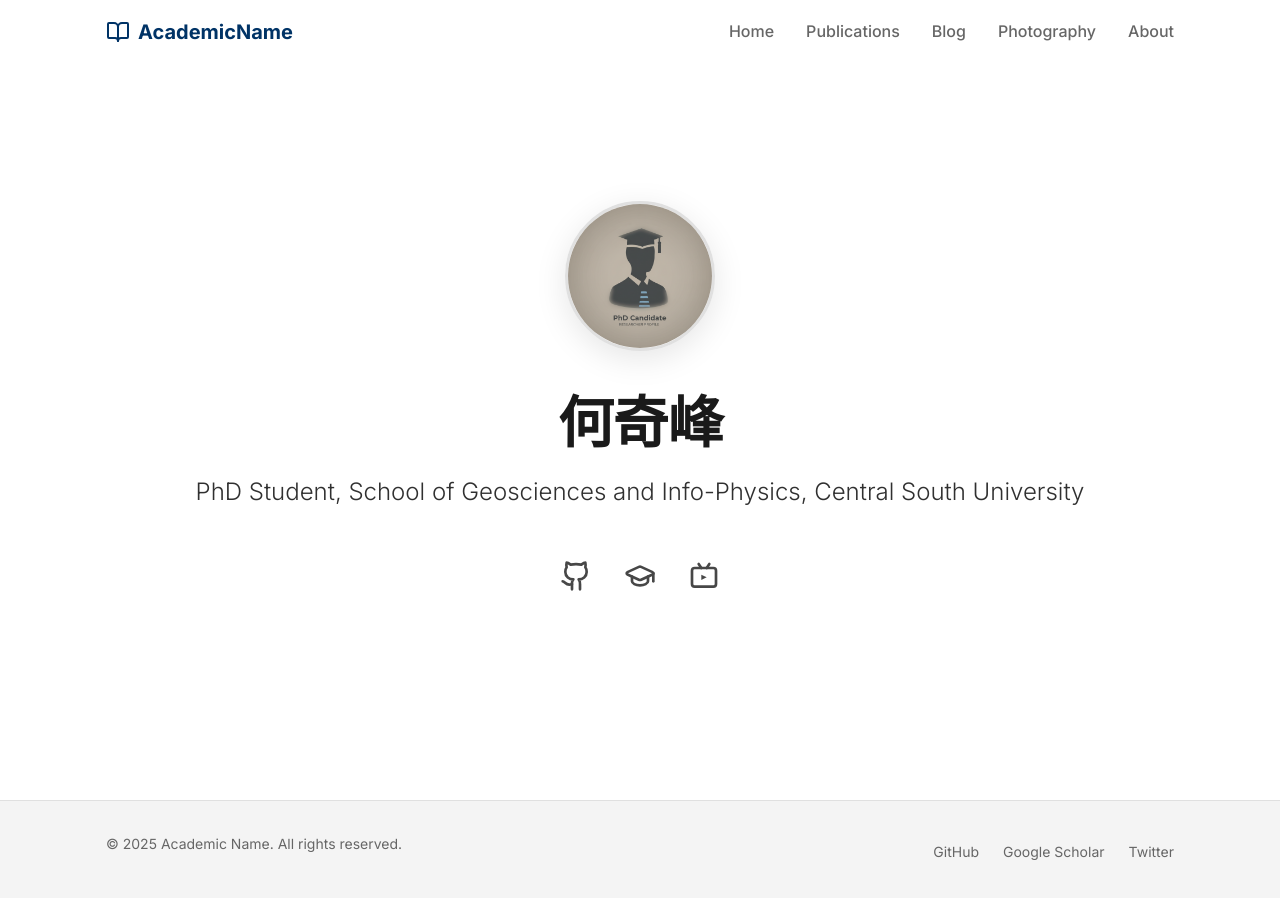
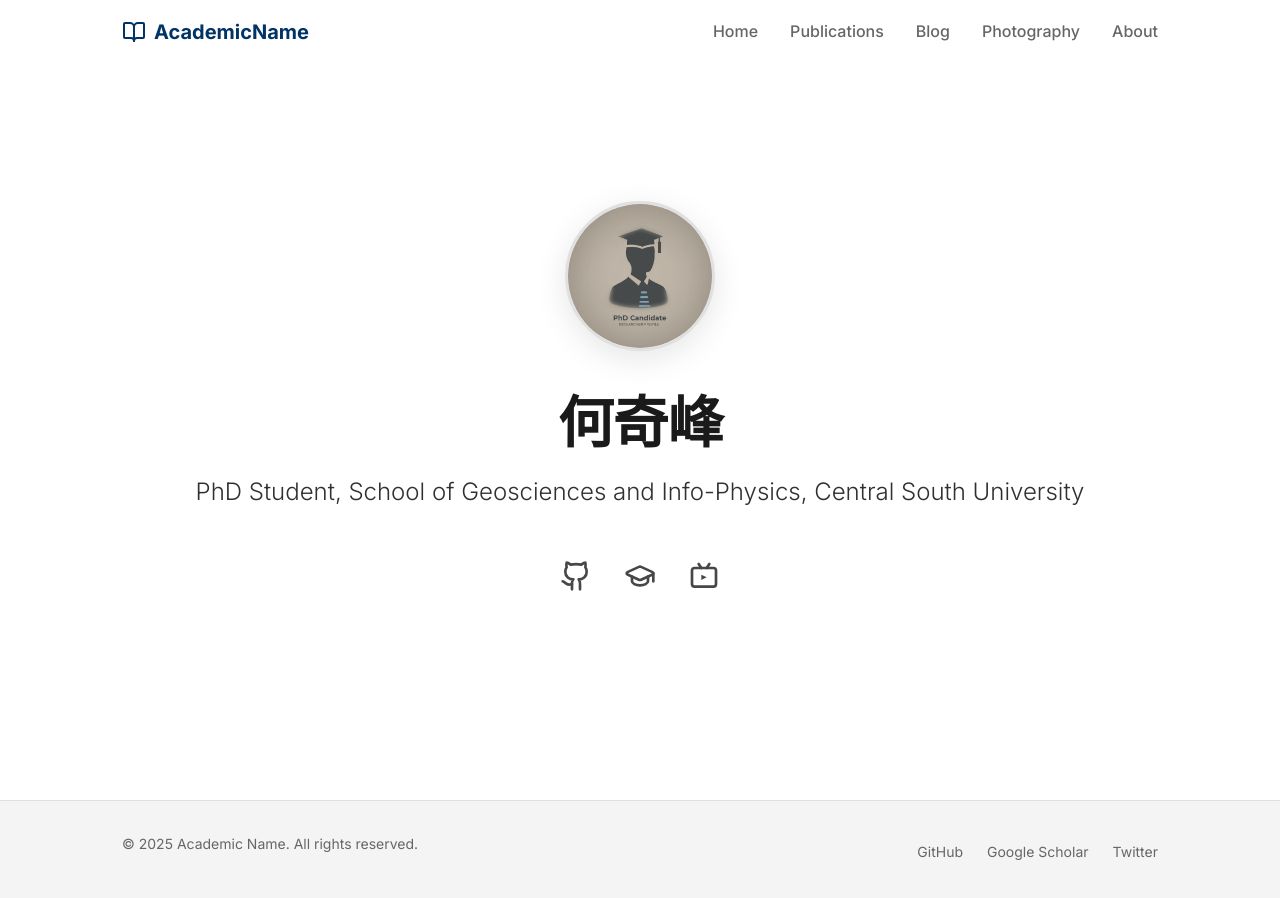
Before and after one commit to csuhqf/csuhqf.github.io, a Next.js app: page / in a window 1280 px wide. Shown: the top 898 px of the page. Built offline with nearby package versions, Linux system fonts and the light colour scheme.

Commit message:
fix: increase global container padding to prevent content edge sticking

```diff
--- a/src/app/globals.css
+++ b/src/app/globals.css
@@ -49,7 +49,12 @@ a {
   text-decoration: none;
 }
 
-h1, h2, h3, h4, h5, h6 {
+h1,
+h2,
+h3,
+h4,
+h5,
+h6 {
   font-weight: 700;
   line-height: 1.2;
   margin-bottom: 1rem;
@@ -62,5 +67,5 @@ p {
 .container {
   max-width: var(--max-width);
   margin: 0 auto;
-  padding: 0 1rem;
+  padding: 0 2rem;
 }
```
